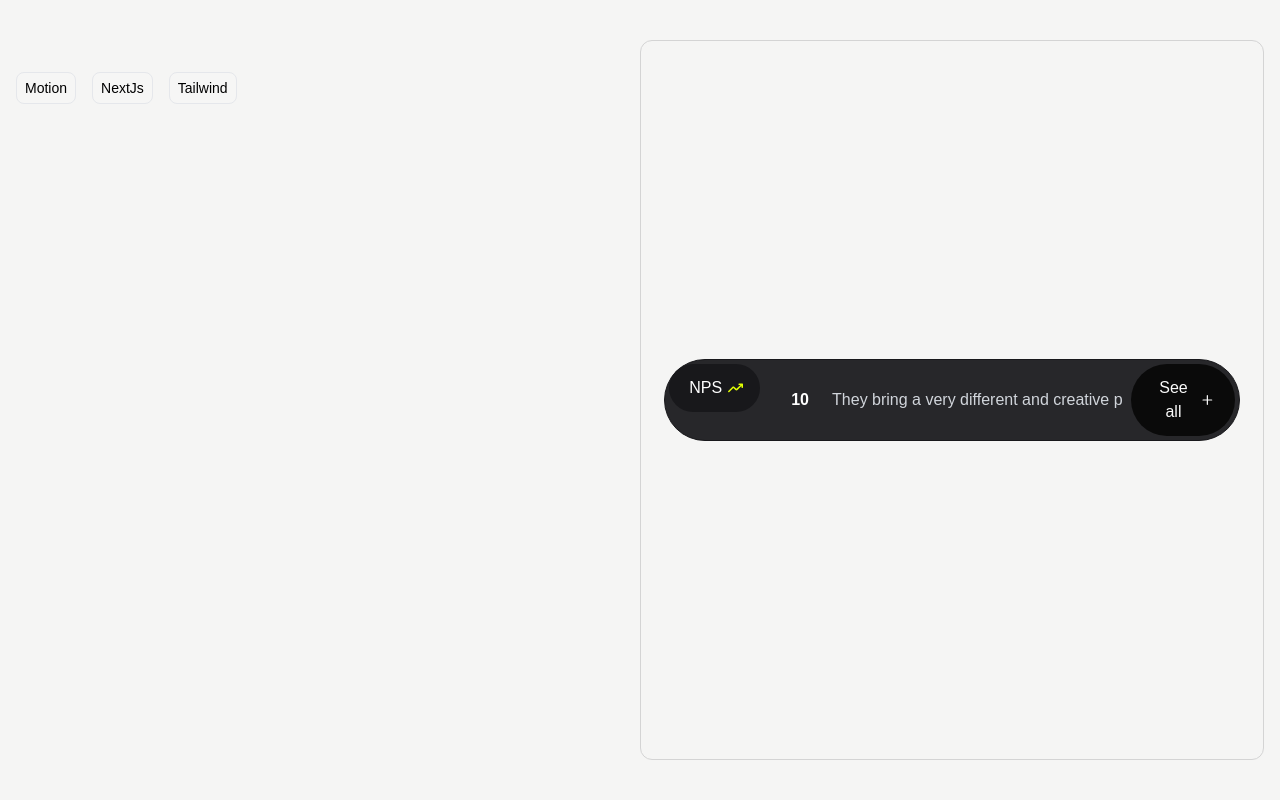
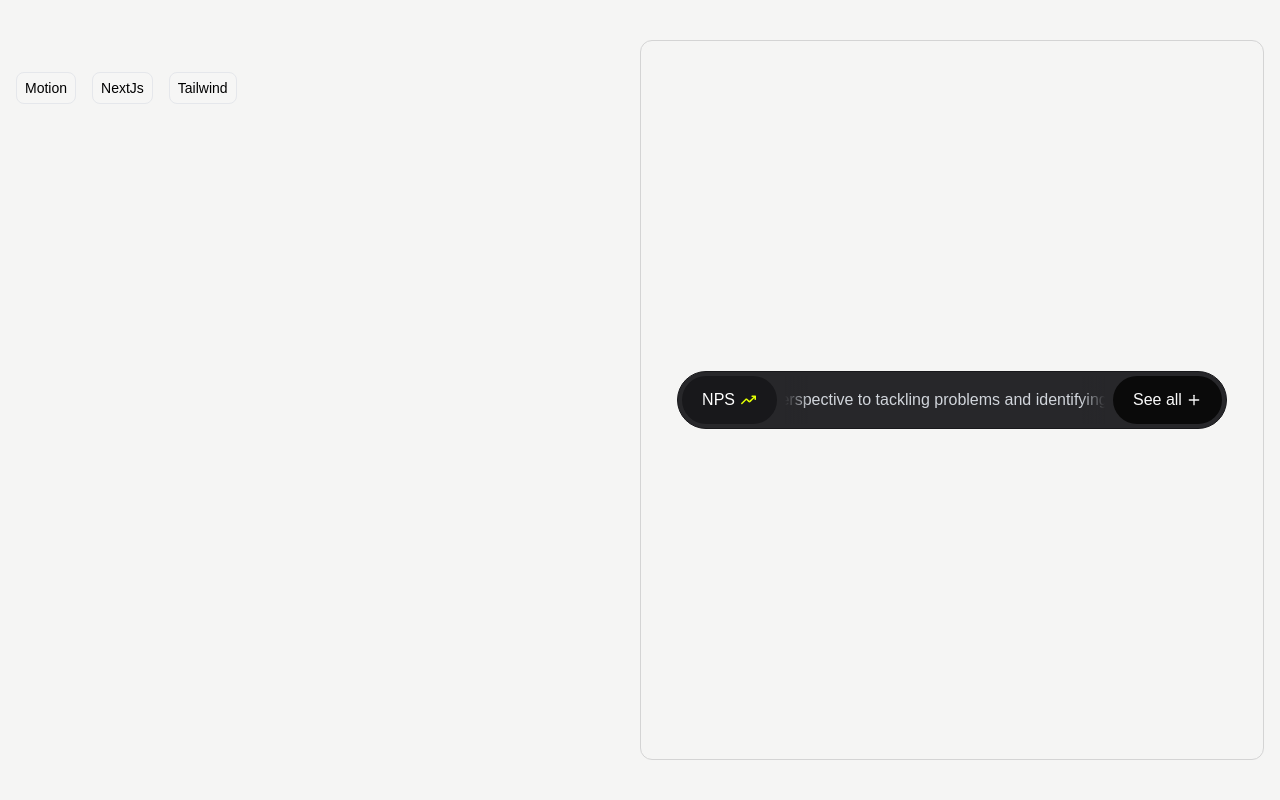
Before and after one commit to hatchcloud/uilab, a Next.js app: page / in a window 1280 px wide. Shown: the top 800 px of the page. Built offline with nearby package versions, Linux system fonts and the light colour scheme.

Commit message:
Component

```diff
--- a/app/components/ScoreBanner.jsx
+++ b/app/components/ScoreBanner.jsx
@@ -1,63 +1,92 @@
-import React from 'react'
+
+'use client'
+import { useRef, useEffect } from 'react'
 import { Plus } from 'lucide-react';
 import Level from '@/public/vectors/level.svg'
 import Image from 'next/image';
+import useMeasure from 'react-use-measure';
+import { useMotionValue, motion, animate } from "framer-motion";
 
 
 const reviews = [
     {
       score: 10,
-      color: "orange",
+      color: "bg-orange-600",
       text: "They bring a very different and creative perspective to tackling problems and identifying opportunities!",
     },
     {
       score: 8,
-      color: "blue",
+      color: "bg-blue-600",
       text: "Great job! They consistently meet expectations and deliver high-quality work.",
     },
     {
       score: 6,
-      color: "yellow",
+      color: "bg-yellow-600",
       text: "They have room for improvement in some areas, but overall, they are doing fine.",
     },
     {
       score: 4,
-      color: "red-700",
+      color: "bg-red-700",
       text: "There are significant areas where improvement is needed to meet expectations.",
     },
   ];
 
-  const ReviewsList = () => {
+
+
+
+  const ReviewsList = ({ review }) => {
     return (
       <div className='flex items-center justify-center'>
-        {reviews.map((review, index) => (
-          <div key={index} className="flex items-center space-x-4 ml-4">
-            <div
-              className={`w-8 h-8 flex items-center justify-center rounded-full bg-${review.color}-500 text-white font-bold`}
-            >
-              {review.score}
+         <div className={`${review.color} h-10 w-10 p-[6px] rounded-full mr-1`} >
+            <div className='bg-black/30 h-full w-full text-xs rounded-full text-white flex justify-center items-center'>
+            <p>{review.score}</p>
             </div>
-            <p className=" text-nowrap text-gray-300">{review.text}</p>
-          </div>
-        ))}
+         </div>
+
+        <p className='whitespace-nowrap text-gray-300'>{review.text}</p>
       </div>
     );
   };
 
 const ScoreBanner = () => {
+
+ let [ref,{width}] = useMeasure();
+ const xTranslation = useMotionValue(0);
+ useEffect(() => {
+    let controls;
+    let finalPosition = -width / 2 - 8;
+
+    controls = animate(xTranslation, [0, finalPosition], {
+      ease: "linear",
+      duration: 45,
+      repeat: Infinity,
+      repeatType: "loop",
+      repeatDelay: 0,
+    });
+
+    return controls.stop;
+  }, [xTranslation, width]);
+
   return (
     <div className='border flex rounded-full p-1 bg-zinc-800 border-zinc-900 gap-2'>
 
       <span className='bg-zinc-900 flex gap-1 text-white rounded-full h-12 px-5 py-3'> NPS
-        <Image src={Level} width={18} height={18} />
+        <Image src={Level} width={18} height={18} alt='icon' />
       </span>
 
       {/* Container */}
-      <div className='min-w-40  w-96 overflow-hidden flex items-center '>
-        <ReviewsList />
+      <div className='max-w-96 w-60 lg:w-80 relative overflow-hidden'>
+        <div className='absolute w-6 top-0 left-0 h-full z-10 bg-gradient-to-r from-zinc-800 to-transparent'></div>
+        <div className='absolute w-6 top-0 right-0  h-full z-10 bg-gradient-to-r from-transparent to-zinc-800'></div>
+      <motion.div className='absolute mt-1 left-0 flex gap-4' ref={ref} style={{x: xTranslation}}>
+      {[...reviews, ...reviews].map((review, index) => (
+          <ReviewsList review={review} key={index} />
+        ))}
+      </motion.div>
       </div>
       {/* Button */}
-      <button className="group relative overflow-hidden overflow-x-hidden rounded-full bg-neutral-950 px-5 py-3 text-neutral-50"><span className="relative flex gap-1 items-center z-10 group-hover:text-zinc-900">See all
+      <button className="group relative overflow-hidden overflow-x-hidden rounded-full bg-neutral-950 px-5 py-3 text-neutral-50"><span className="relative flex gap-1 items-center z-10 group-hover:text-zinc-900">
+        <p className='hidden xl:flex'>See all</p>
       <Plus  size={16} />
       </span><span className="absolute inset-0 overflow-hidden rounded-md"><span className="absolute left-0 aspect-square w-full origin-center -translate-x-full rounded-full bg-[#E1FE03] transition-all duration-500 group-hover:-translate-x-0 group-hover:scale-150"></span></span></button>
     </div>
--- a/package.json
+++ b/package.json
@@ -17,6 +17,7 @@
     "next": "^15.0.3",
     "react": "^18.3.1",
     "react-dom": "^18.3.1",
+    "react-use-measure": "^1.0.3",
     "tailwind-merge": "^2.5.4",
     "tailwindcss-animate": "^1.0.7"
   },
```
Also changed, not shown: 1 other file (tests, documents, lock files or other folders).
